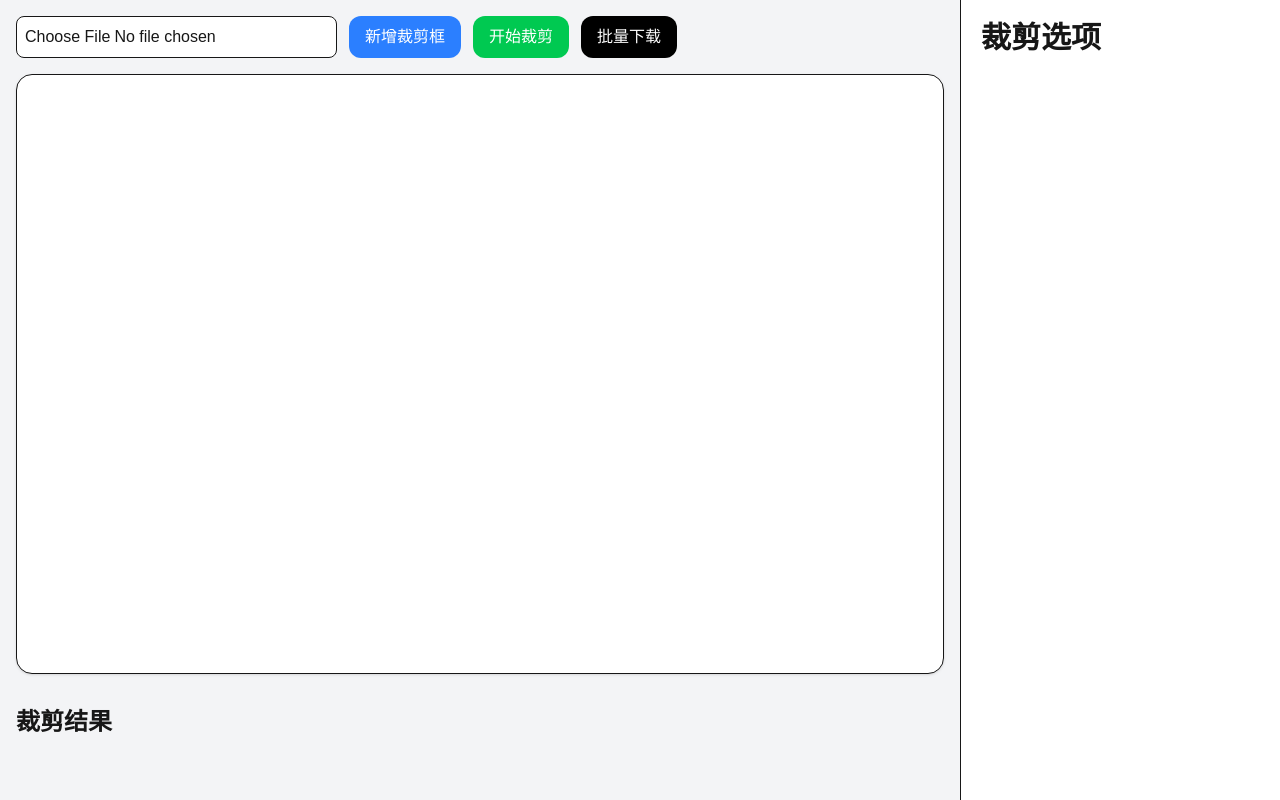
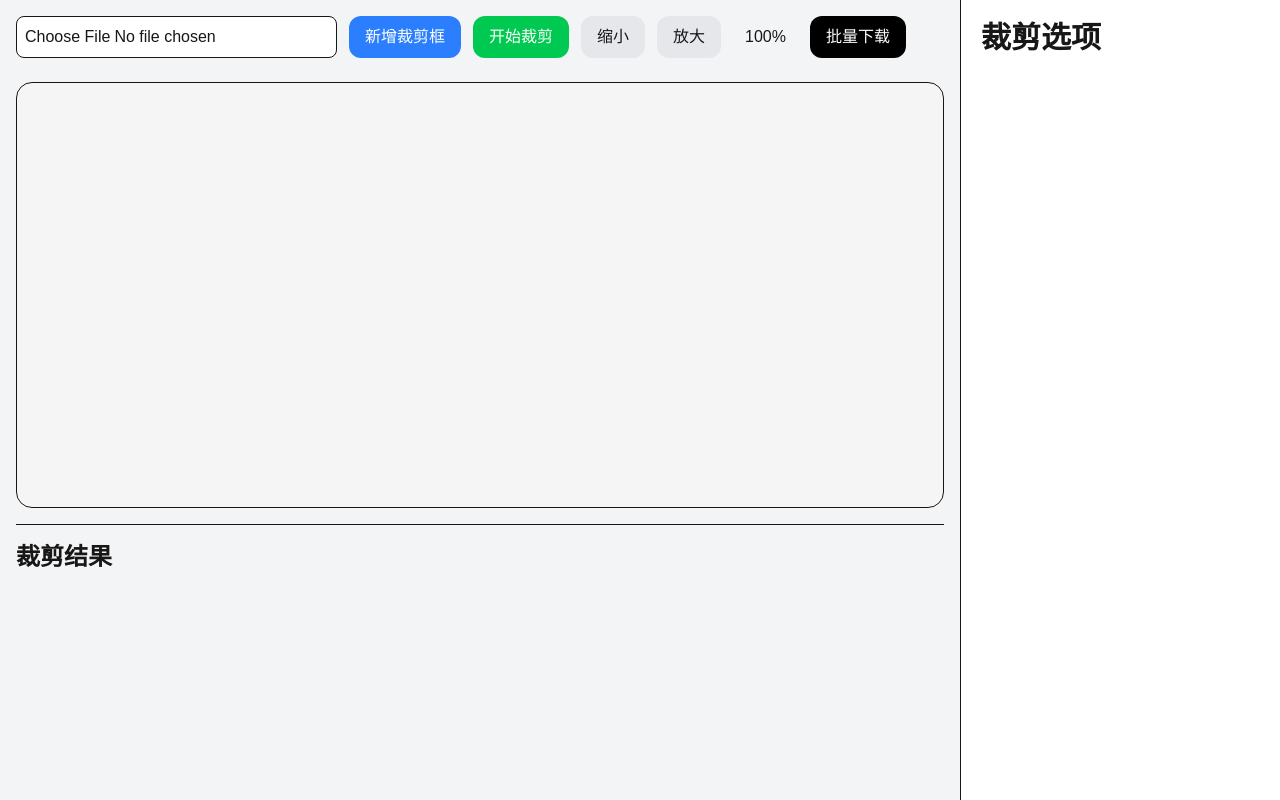
Before and after one commit to circletop/image-crop-tool, a Next.js app: page / in a window 1280 px wide. Built offline with nearby package versions, Linux system fonts and the light colour scheme.

Commit message:
feat: 图片缩放和滚动

```diff
--- a/src/components/CropWorkspace.tsx
+++ b/src/components/CropWorkspace.tsx
@@ -22,11 +22,16 @@ interface CropResult {
 export default function CropWorkspace() {
   const imageRef = useRef<HTMLImageElement | null>(null);
 
+  // 滚动容器
+  const scrollRef = useRef<HTMLDivElement | null>(null);
+
   const [image, setImage] = useState<string | null>(null);
 
   const [crops, setCrops] = useState<CropArea[]>([]);
 
   const [results, setResults] = useState<CropResult[]>([]);
+  // 缩放比例
+  const [scale, setScale] = useState(1);
 
   // 上传图片
   const handleUpload = (
@@ -169,9 +174,9 @@ export default function CropWorkspace() {
   };
 
   return (
-    <div className="flex h-screen overflow-hidden">
+    <div className="flex h-screen w-screen overflow-hidden">
       {/* 左侧 */}
-      <div className="flex-1 flex flex-col p-4 overflow-auto">
+      <div className="flex-1 flex flex-col p-4 overflow-hidden">
         {/* 工具栏 */}
         <div className="mb-4 flex flex-wrap gap-3">
           <input
@@ -194,6 +199,30 @@ export default function CropWorkspace() {
           >
             开始裁剪
           </button>
+          <button
+            onClick={() =>
+              setScale((prev) =>
+                Math.max(prev - 0.1, 0.2)
+              )
+            }
+            className="px-4 py-2 bg-gray-200 rounded-xl"
+          >
+            缩小
+          </button>
+          <button
+            onClick={() =>
+              setScale((prev) =>
+                Math.min(prev + 0.1, 5)
+              )
+            }
+            className="px-4 py-2 bg-gray-200 rounded-xl"
+          >
+            放大
+          </button>
+
+          <div className="flex items-center px-3 font-medium">
+            {Math.round(scale * 100)}%
+          </div>
 
           <button
             onClick={downloadAll}
@@ -204,14 +233,26 @@ export default function CropWorkspace() {
         </div>
 
         {/* 图片区域 */}
-        <div className="relative bg-white rounded-2xl shadow overflow-hidden border min-h-[600px]">
+        <div className="flex-1 min-h-0 mt-2">
+          <div
+            ref={scrollRef}
+            className="w-full h-full overflow-auto rounded-2xl border bg-[#f5f5f5]"
+          >
+            <div
+              className="relative inline-block"
+              style={{
+                transform: `scale(${scale})`,
+                transformOrigin: "top left",
+              }}
+            >
               {image && (
                 <>
                   <img
                     ref={imageRef}
                     src={image}
                     alt=""
-                className="max-w-full"
+                    draggable={false}
+                    className="max-w-none select-none"
                   />
 
                   {crops.map((crop, index) => (
@@ -242,12 +283,13 @@ export default function CropWorkspace() {
                         updateCrop(crop.id, {
                           width: parseInt(ref.style.width),
                           height: parseInt(ref.style.height),
-                      ...position,
+                          x: position.x,
+                          y: position.y,
                         });
                       }}
                       className="border-2 border-blue-500 bg-blue-500/10"
                     >
-                  <div className="relative w-full h-full">
+                      <div className="w-full h-full relative">
                         <div className="absolute top-0 left-0 bg-blue-500 text-white text-xs px-2 py-1">
                           #{index + 1}
                         </div>
@@ -257,9 +299,11 @@ export default function CropWorkspace() {
                 </>
               )}
             </div>
+          </div>
+        </div>
 
         {/* 裁剪结果 */}
-        <div className="mt-8">
+        <div className="h-[260px] shrink-0 mt-4 overflow-auto border-t pt-4">
           <h2 className="text-2xl font-bold mb-4">
             裁剪结果
           </h2>
```
Lines whose indentation alone changed are shown as unchanged.
